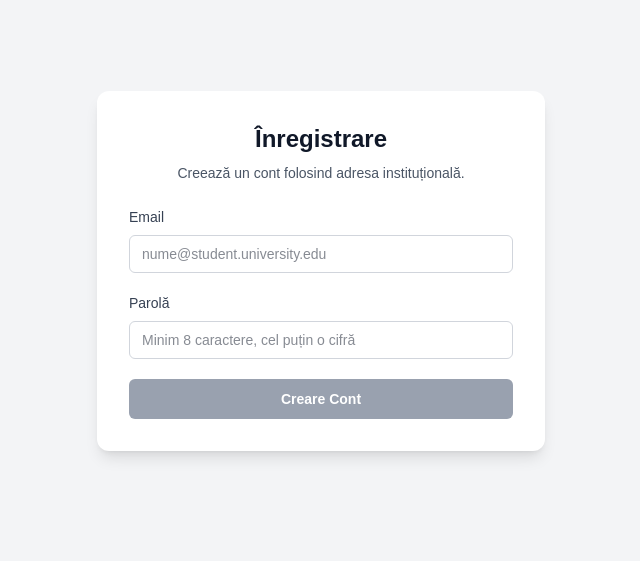
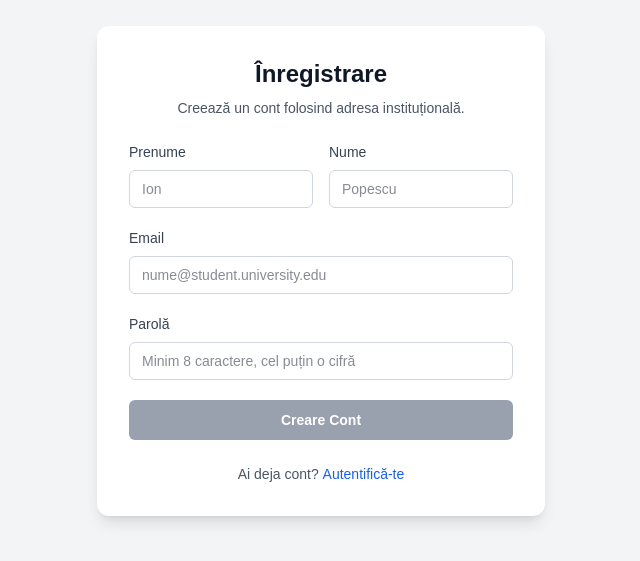
Before and after one commit to CrowmanXD/MPI-university-event-manager, a Next.js app in the folder frontend/: page /register in a window 1280 px wide. Shown: the part 129-690 px from the top of the page, without its empty margins (319-959 px from the left). Built offline with nearby package versions, Linux system fonts and the light colour scheme; no server answers.

Commit message:
feat: adauga campuri Prenume si Nume in formularul de inregistrare
- Adaugat inputuri firstName si lastName deasupra campului Email
- Ambele campuri sunt obligatorii (butonul ramane disabled daca sunt goale)
- firstName si lastName incluse in body-ul POST catre /api/auth/register

Closes #38

```diff
--- a/frontend/app/register/page.tsx
+++ b/frontend/app/register/page.tsx
@@ -1,10 +1,14 @@
 "use client";
 
 import { FormEvent, useMemo, useState } from "react";
+import Link from "next/link";
 
 const EMAIL_DOMAIN = "@student.university.edu";
+const API_URL = process.env.NEXT_PUBLIC_API_URL || "http://localhost:8080";
 
 export default function RegisterPage() {
+  const [firstName, setFirstName] = useState("");
+  const [lastName, setLastName] = useState("");
   const [email, setEmail] = useState("");
   const [password, setPassword] = useState("");
   const [loading, setLoading] = useState(false);
@@ -31,13 +35,11 @@ export default function RegisterPage() {
   };
 
   const hasValidationErrors = useMemo(() => {
-    const currentEmailError = validateEmail(email);
-    const currentPasswordError = validatePassword(password);
-
-    return Boolean(currentEmailError || currentPasswordError);
+    return Boolean(validateEmail(email) || validatePassword(password));
   }, [email, password]);
 
-  const isSubmitDisabled = loading || !email || !password || hasValidationErrors;
+  const isSubmitDisabled =
+    loading || !firstName || !lastName || !email || !password || hasValidationErrors;
 
   const handleSubmit = async (event: FormEvent<HTMLFormElement>) => {
     event.preventDefault();
@@ -45,32 +47,25 @@ export default function RegisterPage() {
 
     const currentEmailError = validateEmail(email);
     const currentPasswordError = validatePassword(password);
-
     setEmailError(currentEmailError);
     setPasswordError(currentPasswordError);
 
-    if (currentEmailError || currentPasswordError) {
-      return;
-    }
+    if (currentEmailError || currentPasswordError) return;
 
     setLoading(true);
 
     try {
-      // 1. Citim adresa backend-ului din variabilele de mediu Vercel.
-      // Dacă nu există (de ex. când lucrați pe laptop), dă fallback pe localhost.
-      const API_URL = process.env.NEXT_PUBLIC_API_URL || "http://localhost:8080";
-
-      // 2. Lipim adresa de bază la ruta specifică
       const response = await fetch(`${API_URL}/api/auth/register`, {
         method: "POST",
-        headers: {
-          "Content-Type": "application/json",
-        },
-        body: JSON.stringify({ email, password }),
+        headers: { "Content-Type": "application/json" },
+        body: JSON.stringify({ email, password, firstName, lastName }),
       });
 
+      const data = await response.json();
+
       if (!response.ok) {
-        throw new Error("Request-ul de înregistrare a eșuat.");
+        setSubmitError(data.error || "Nu am putut crea contul.");
+        return;
       }
 
       setIsSuccess(true);
@@ -81,16 +76,6 @@ export default function RegisterPage() {
     } finally {
       setLoading(false);
     }
-  };
-
-  const handleEmailChange = (value: string) => {
-    setEmail(value);
-    setEmailError(validateEmail(value));
-  };
-
-  const handlePasswordChange = (value: string) => {
-    setPassword(value);
-    setPasswordError(validatePassword(value));
   };
 
   return (
@@ -104,12 +89,57 @@ export default function RegisterPage() {
         </p>
 
         {isSuccess ? (
-          <p className="mt-6 rounded-md border border-green-200 bg-green-50 p-4 text-sm text-green-700">
-            Cont creat cu succes! Te rugăm să îți verifici emailul pentru
-            confirmare.
-          </p>
+          <div className="mt-6 space-y-4">
+            <p className="rounded-md border border-green-200 bg-green-50 p-4 text-sm text-green-700">
+              Cont creat cu succes! Te rugăm să îți verifici emailul pentru
+              confirmare.
+            </p>
+            <p className="text-center text-sm text-gray-600">
+              <Link href="/login" className="font-medium text-blue-600 hover:underline">
+                Mergi la autentificare
+              </Link>
+            </p>
+          </div>
         ) : (
           <form onSubmit={handleSubmit} className="mt-6 space-y-5" noValidate>
+            {/* First Name + Last Name — deasupra Email-ului (AC #38) */}
+            <div className="grid grid-cols-2 gap-4">
+              <div>
+                <label
+                  htmlFor="firstName"
+                  className="mb-2 block text-sm font-medium text-gray-700"
+                >
+                  Prenume
+                </label>
+                <input
+                  id="firstName"
+                  type="text"
+                  value={firstName}
+                  onChange={(e) => setFirstName(e.target.value)}
+                  placeholder="Ion"
+                  required
+                  className="w-full rounded-md border border-gray-300 px-3 py-2 text-sm text-gray-900 outline-none transition focus:border-blue-500 focus:ring-2 focus:ring-blue-200"
+                />
+              </div>
+              <div>
+                <label
+                  htmlFor="lastName"
+                  className="mb-2 block text-sm font-medium text-gray-700"
+                >
+                  Nume
+                </label>
+                <input
+                  id="lastName"
+                  type="text"
+                  value={lastName}
+                  onChange={(e) => setLastName(e.target.value)}
+                  placeholder="Popescu"
+                  required
+                  className="w-full rounded-md border border-gray-300 px-3 py-2 text-sm text-gray-900 outline-none transition focus:border-blue-500 focus:ring-2 focus:ring-blue-200"
+                />
+              </div>
+            </div>
+
             <div>
               <label
                 htmlFor="email"
@@ -121,7 +151,10 @@ export default function RegisterPage() {
                 id="email"
                 type="email"
                 value={email}
-                onChange={(event) => handleEmailChange(event.target.value)}
+                onChange={(e) => {
+                  setEmail(e.target.value);
+                  setEmailError(validateEmail(e.target.value));
+                }}
                 placeholder={`nume${EMAIL_DOMAIN}`}
                 className="w-full rounded-md border border-gray-300 px-3 py-2 text-sm text-gray-900 outline-none transition focus:border-blue-500 focus:ring-2 focus:ring-blue-200"
                 aria-describedby="email-error"
@@ -144,7 +177,10 @@ export default function RegisterPage() {
                 id="password"
                 type="password"
                 value={password}
-                onChange={(event) => handlePasswordChange(event.target.value)}
+                onChange={(e) => {
+                  setPassword(e.target.value);
+                  setPasswordError(validatePassword(e.target.value));
+                }}
                 placeholder="Minim 8 caractere, cel puțin o cifră"
                 className="w-full rounded-md border border-gray-300 px-3 py-2 text-sm text-gray-900 outline-none transition focus:border-blue-500 focus:ring-2 focus:ring-blue-200"
                 aria-describedby="password-error"
@@ -171,6 +207,13 @@ export default function RegisterPage() {
             </button>
           </form>
         )}
+
+        <p className="mt-6 text-center text-sm text-gray-600">
+          Ai deja cont?{" "}
+          <Link href="/login" className="font-medium text-blue-600 hover:underline">
+            Autentifică-te
+          </Link>
+        </p>
       </div>
     </div>
   );
```
